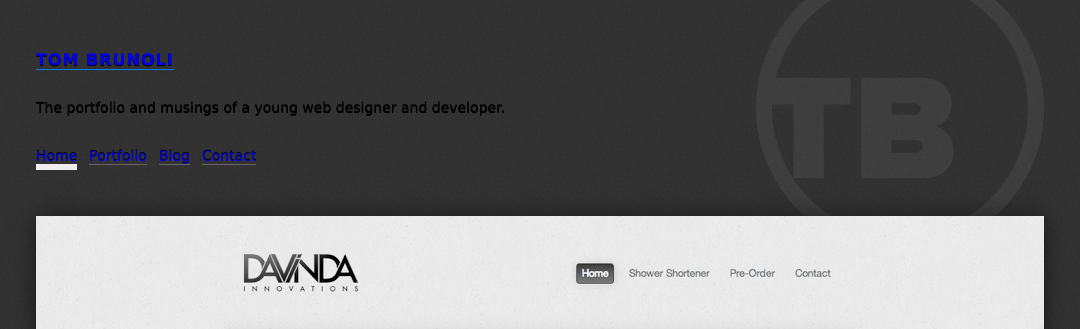
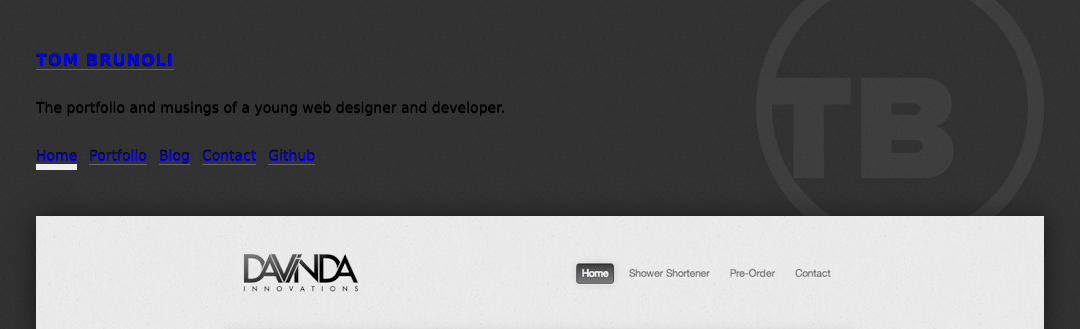
Before and after one commit to tominated/tominated.github.com, a Jekyll site: the page built from index.html, in a window 1280 px wide. Shown: the top 329 px of the page, without its empty margins (100-1180 px from the left). Built offline with Jekyll 4.4.1, drawn with Linux system fonts in a browser that asks for light colours; nearby versions of some CDN libraries; Markdown is read by kramdown in place of the engine named in the settings.

Commit message:
Add github link to navigation

```diff
--- a/_layouts/base.html
+++ b/_layouts/base.html
@@ -53,6 +53,7 @@
         <li><a href="/portfolio/"{% if page.title == 'Portfolio' %} class="current"{% endif %}>Portfolio</a></li>
         <li><a href="/blog/"{% if page.title == 'Blog' %} class="current"{% endif %}>Blog</a></li>
         <li><a href="/contact/"{% if page.title == 'Contact' %} class="current"{% endif %}>Contact</a></li>
+        <li><a href="https://github.com/tominated/">Github</a></li>
       </ul>
     </nav>
   </header>
```
